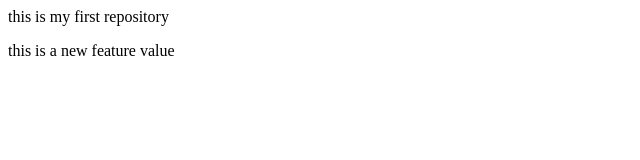
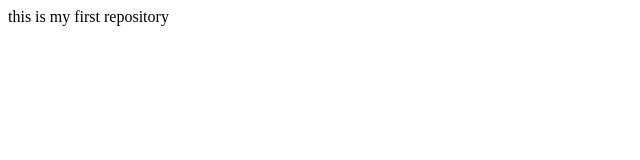
Before and after one commit to shreya-pandey03/Localrepo, a plain HTML site: page index.html in a window 1280 px wide. Shown: the whole page, without its empty margins (0-640 px from the left). Drawn offline with Linux system fonts and the light colour scheme.

Commit message:
index.html

```diff
--- a/index.html
+++ b/index.html
@@ -1,2 +1 @@
 <p>this is my first repository</p>
-<p>this is a new feature value</p>
```
